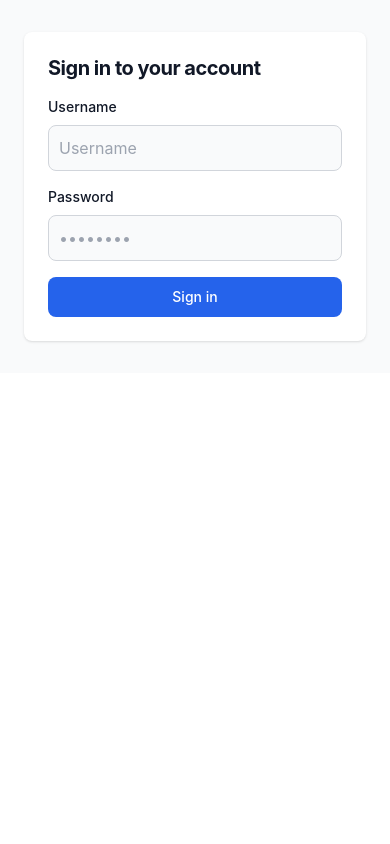
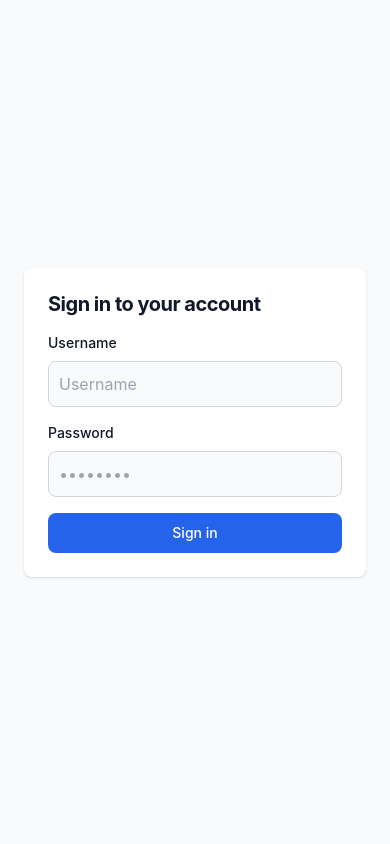
Before and after one commit to 1solomonwakhungu/databasegroup, a Flask app: page / in a window 390 px wide. Run offline with Flask 3, Linux system fonts and the light colour scheme; some libraries are stand-ins or nearby versions; some web fonts are replaced.

Commit message:
:Make the section full screeen

```diff
--- a/templates/login.html
+++ b/templates/login.html
@@ -3,7 +3,7 @@
 {% block title %}Login{% endblock %}
 {% block content %}
 <section class="bg-gray-50 dark:bg-gray-900">
-    <div class="flex flex-col items-center justify-center px-6 py-8 mx-auto md:h-screen lg:py-0">
+    <div class="flex flex-col items-center justify-center px-6 py-8 mx-auto md:h-screen lg:py-0 h-screen">
         <div class="w-full bg-white rounded-lg shadow dark:border md:mt-0 sm:max-w-md xl:p-0 dark:bg-gray-800 dark:border-gray-700">
             <div class="p-6 space-y-4 md:space-y-6 sm:p-8">
                 <h1 class="text-xl font-bold leading-tight tracking-tight text-gray-900 md:text-2xl dark:text-white">
```
